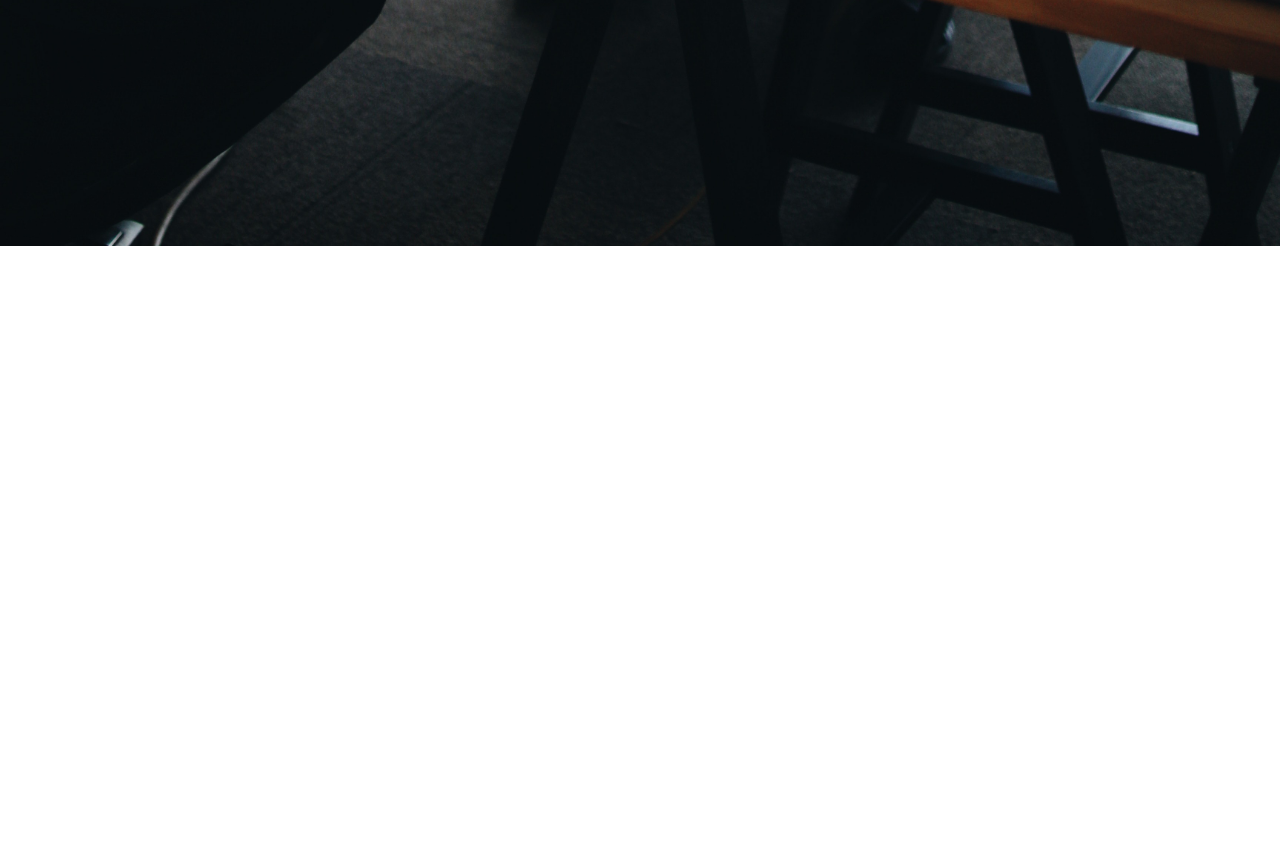
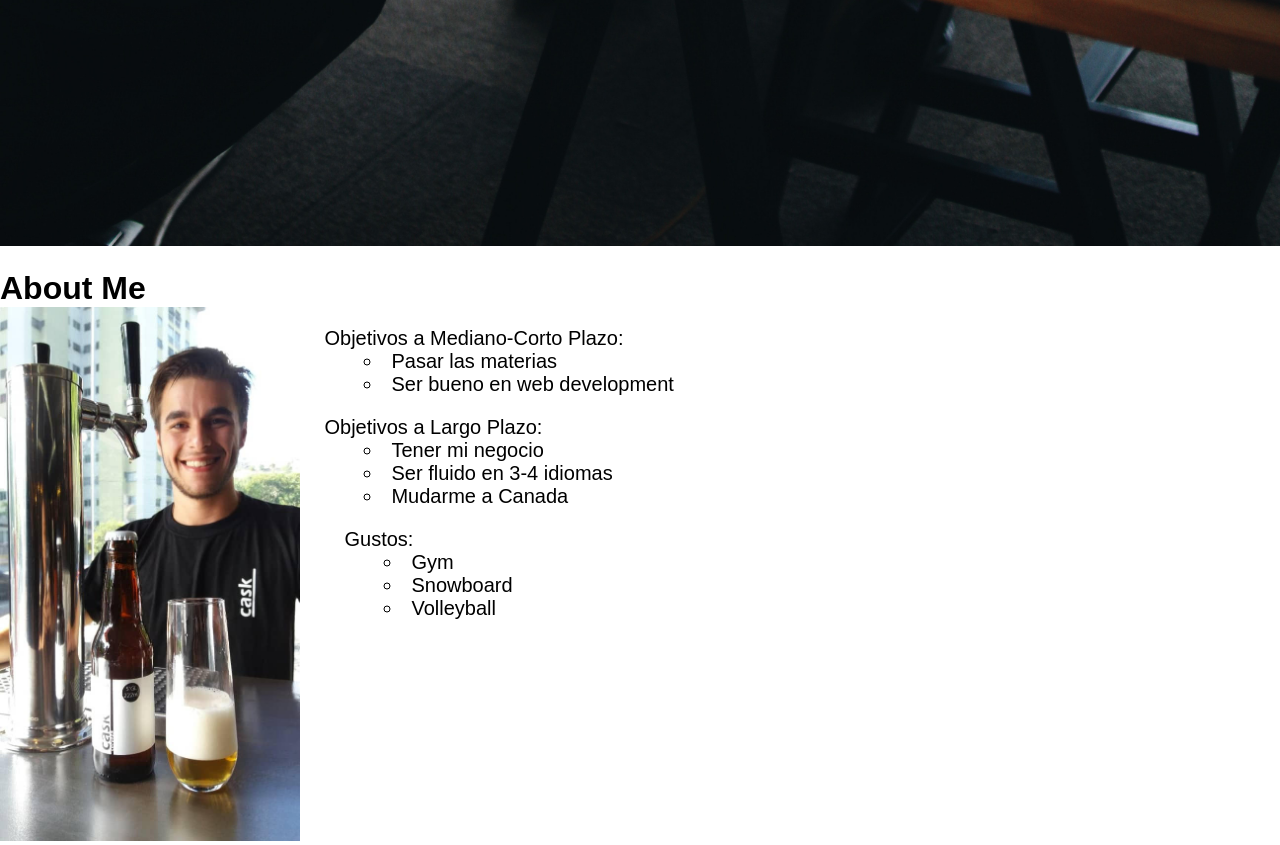
Before and after one commit to hector-mont/Microproyecto1-HM, a plain HTML site: page index.html in a window 1280 px wide. Shown: the part 1754-2599 px from the top of the page. Before the commit the page ends 2004 px from the top, so only its background shows below. Drawn offline with Linux system fonts and the light colour scheme.

Commit message:
papi horrible esa foto

```diff
--- a/index.html
+++ b/index.html
@@ -11,7 +11,7 @@
 
 <body>
   <!-- Navbar -->
-  <div class="navbar">
+  <div class="navbar" id="nav-bar">
     <ul class="elementos">
     <img  class= "logo" id="logo-min" src="img/logo.png.png">
       <li class="nav-elemento"><a href="#about-me"> <h3>About Me</h3> </a> </li>
@@ -33,6 +33,30 @@
     <img class= "heroe-imagen "src="img/Hero1.jpg" alt="" id="imagen">
   </div>
 
+<!-- About Me -->
+<H1 id="about-me">About Me</H1>
+<img class="Yo" src="img/yo.jpg">
+<div class="bloque">
+<dl class="objetivos">Objetivos a Mediano-Corto Plazo:
+  <li class="ab-elemento">Pasar las materias</li>
+  <li class="ab-elemento">Ser bueno en web development</li>
+</dl>
+<dl class="objetivos">Objetivos a Largo Plazo:
+  <li class="ab-elemento">Tener mi negocio</li>
+  <li class="ab-elemento">Ser fluido en 3-4 idiomas</li>
+  <li class="ab-elemento">Mudarme a Canada</li>
+<dl class="objetivos">Gustos:
+  <li class="ab-elemento">Gym</li>
+  <li class="ab-elemento">Snowboard</li>
+  <li class="ab-elemento">Volleyball</li>
+
+</dl>
+</div>
+</dl>
+
+
+
+
 
 
 
--- a/styles.css
+++ b/styles.css
@@ -128,3 +128,31 @@ body{
     right:2%;
     bottom: 45%;
 }
+
+.Yo{
+    width: 300px;
+    display: inline-block;
+}
+
+#about-me{
+    margin-top: 20px;
+}
+
+.bloque{
+    display: inline-block;
+    vertical-align: top;
+}
+
+.objetivos{
+    display: flex;
+    flex-direction: column;
+    vertical-align: top;
+    margin-left: 1em;
+    margin-top: 1em;
+    font-size: 20px;
+}
+
+.ab-elemento{
+    margin-left: 2em;
+    list-style-type: circle;
+}
```
Also changed, not shown: img/yo.jpg (added).
